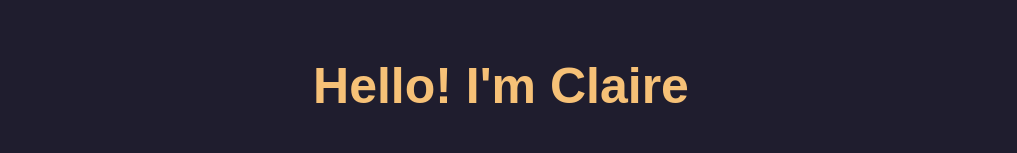
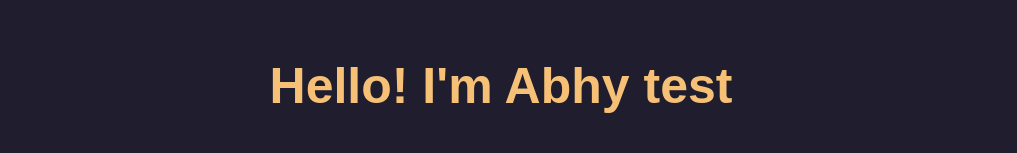
Before and after one commit to AbhyLmao/Abhy, a React (Create React App) app: page / in a window 1280 px wide. Shown: the part 519-672 px from the top of the page, without its empty margins (139-1156 px from the left). Built offline with nearby package versions, Linux system fonts and the light colour scheme.

Commit message:
testing commit :3

```diff
--- a/src/Pages/Home.js
+++ b/src/Pages/Home.js
@@ -10,7 +10,7 @@ function Home() {
             <img src='https://avatars.githubusercontent.com/u/95217195?v=4' className='profilelol'/>
             </div>
             <div className='hometext'>
-                <h1>Hello! I'm Claire</h1>
+                <h1>Hello! I'm Abhy test</h1>
                 <p>
                     Hiya!, I'm a passionate Web developer and a 3rd year engineering student.
                     I am based in Calgary, AB📍
```
